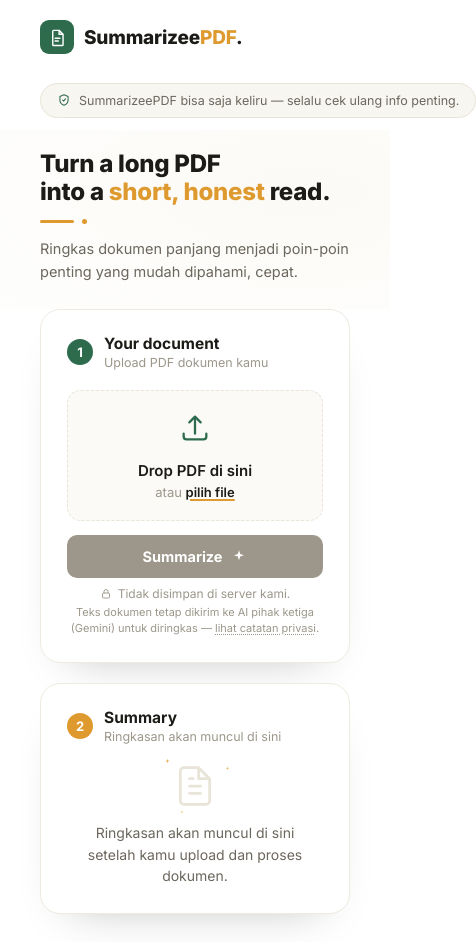
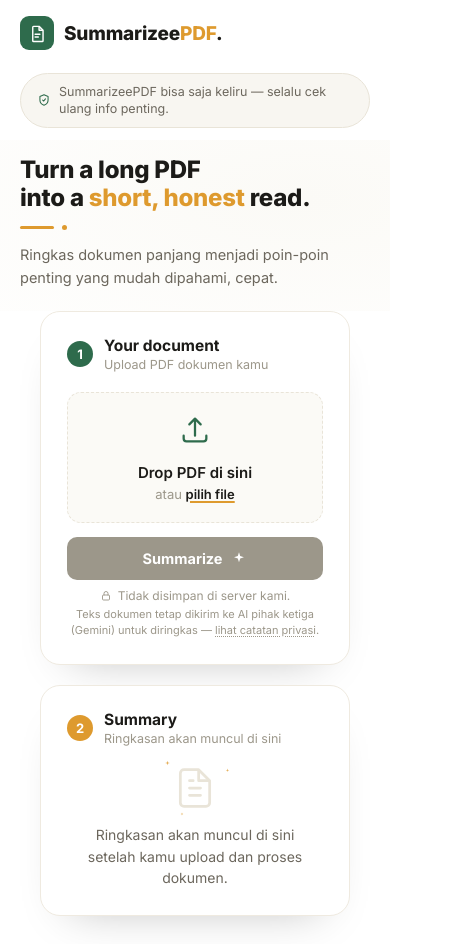
Before and after one commit to eferdee/summarize-pdf, a plain HTML site: page frontend/index.html in a window 390 px wide. Shown: the whole page, 476 px wide, since content can reach past the window. Drawn offline with Linux system fonts and the light colour scheme.

Commit message:
add responsive design

```diff
--- a/frontend/css/style.css
+++ b/frontend/css/style.css
@@ -309,6 +309,16 @@
     .hero{ grid-template-columns:1fr; }
     .hero-art{ display:none; }
     .topbar{ flex-wrap:wrap; }
+  }
+
+  @media (max-width:560px){
+    .topbar{ padding:16px 20px 0; gap:10px; }
+    .hero{ padding:16px 20px 22px; }
+    main{ padding:0 20px 24px; }
+    .disclaimer{
+      white-space:normal;
+      line-height:1.4;
+    }
   }
 
   /* ---------- Panels ---------- */
```
